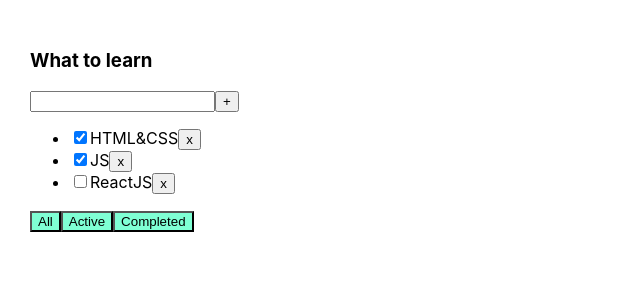
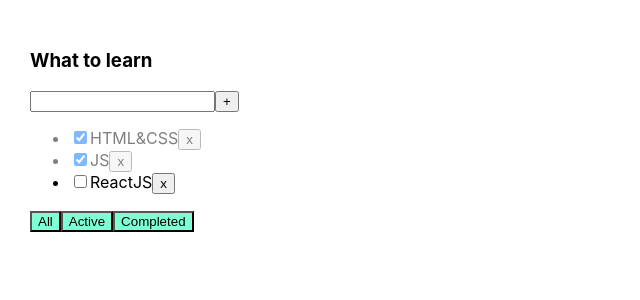
Before and after one commit to UlianaOr/ToodoList, a React (Create React App) app: page / in a window 1280 px wide. Shown: the top 300 px of the page, without its empty margins (0-640 px from the left). Built offline with nearby package versions, Linux system fonts and the light colour scheme.

Commit message:
styles.isDone

```diff
--- a/src/Todolist.module.css
+++ b/src/Todolist.module.css
@@ -8,3 +8,7 @@
 .activeFilter {
     background-color: aquamarine;
 }
+
+.isDone {
+    opacity: 0.5;
+}
--- a/src/Todolist.tsx
+++ b/src/Todolist.tsx
@@ -100,7 +100,7 @@
                     }
                     return(
 
-                     <li key= {t.id}>
+                     <li key= {t.id} className ={t.isDone ? styles.isDone: ""}>
                          <input type= "checkbox" checked={t.isDone} onChange={changeIsDoneHandler}/>
 
                     <span>{t.title}</span>
```
